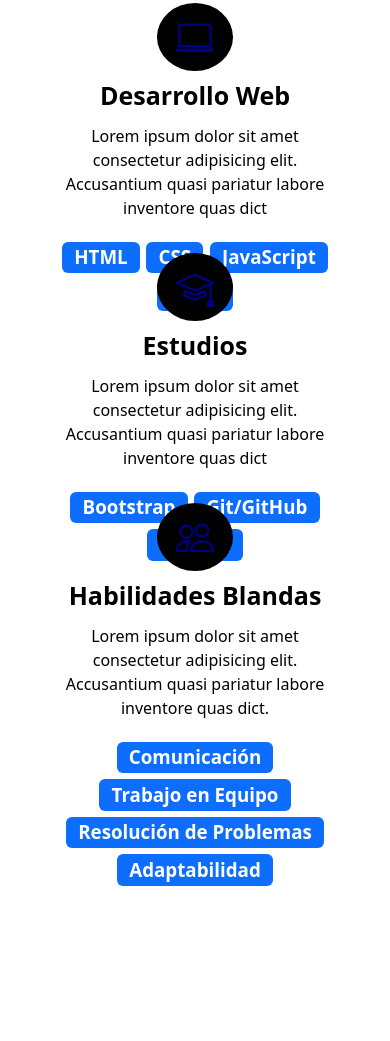
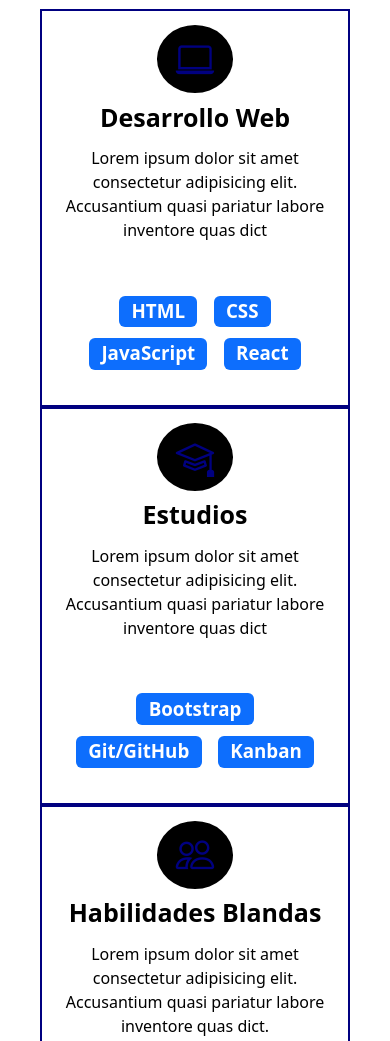
Before and after one commit to DanaYael/Porfolio, a plain HTML site: page index.html in a window 390 px wide. Shown: the part 1678-2719 px from the top of the page. Before the commit the page ends 2664 px from the top, so only its background shows below. Drawn offline with nearby package versions, Linux system fonts and the light colour scheme; a web font is replaced by a local one.

Commit message:
media query cobre experiencia

```diff
--- a/css/index.css
+++ b/css/index.css
@@ -108,14 +108,21 @@ h1 {
 }
 
 /* experiencia */
+.badge {
+  margin: 5px;
+  white-space: normal; /* Permite que el texto en los badges se envuelva */
+}
 
 .experiencia {
   padding: 40px;
   display: block;
 }
 
-.experiencia .row div {
-  height: 250px;
+.column {
+  padding: 20px;
+  border: 2px solid navy;
+  max-width: 100%;
+  box-sizing: border-box;
 }
 
 .experiencia-titulo,
@@ -141,6 +148,16 @@ h1 {
   }
 }
 
+@media screen and (min-width: 767px) and (max-width: 991px) {
+  .experiencia-titulo {
+    margin-bottom: 48px;
+  }
+
+  .parrafo {
+    margin-top: 85px;
+  }
+}
+
 @media screen and (min-width: 700px) {
   .hero-inferior {
     max-width: 600px;
--- a/index.html
+++ b/index.html
@@ -107,14 +107,14 @@
       <div class="container text-center">
         <div class="row">
           <!-- Desarrollo Web -->
-          <div class="col-12 col-md-4">
+          <div class="column col-12 col-md-4">
             <i class="bi bi-laptop"></i>
             <p class="experiencia-titulo">Desarrollo&nbsp;Web</p>
-            <p>
+            <p class="parrafo">
               Lorem ipsum dolor sit amet consectetur adipisicing elit.
               Accusantium quasi pariatur labore inventore quas dict
             </p>
-            <div class="badges-contenedor">
+            <div class="badges-contenedor mt-5">
               <span class="badge text-bg-primary">HTML</span>
               <span class="badge text-bg-primary">CSS</span>
               <span class="badge text-bg-primary">JavaScript</span>
@@ -122,14 +122,14 @@
             </div>
           </div>
           <!-- Estudios-->
-          <div class="col-12 col-md-4">
+          <div class="column col-12 col-md-4">
             <i class="bi bi-mortarboard"></i>
             <p class="experiencia-titulo">Estudios</p>
-            <p>
+            <p class="parrafo">
               Lorem ipsum dolor sit amet consectetur adipisicing elit.
               Accusantium quasi pariatur labore inventore quas dict
             </p>
-            <div class="badges-contenedor">
+            <div class="badges-contenedor mt-5">
               <span class="badge text-bg-primary">Bootstrap</span>
               <span class="badge text-bg-primary">Git/GitHub</span>
               <span class="badge text-bg-primary">Kanban</span>
@@ -137,14 +137,14 @@
           </div>
 
           <!-- Habilidades Blandas -->
-          <div class="col-12 col-md-4">
+          <div class="column col-12 col-md-4">
             <i class="bi bi-people"></i>
-            <p class="experiencia-titulo">Habilidades&nbsp;Blandas</p>
+            <p class="experiencia-titulo">Habilidades Blandas</p>
             <p>
               Lorem ipsum dolor sit amet consectetur adipisicing elit.
               Accusantium quasi pariatur labore inventore quas dict.
             </p>
-            <div class="badges-contenedor">
+            <div class="badges-contenedor mt-5">
               <span class="badge text-bg-primary">Comunicación</span>
               <span class="badge text-bg-primary">Trabajo en Equipo</span>
               <span class="badge text-bg-primary">Resolución de Problemas</span>
```
